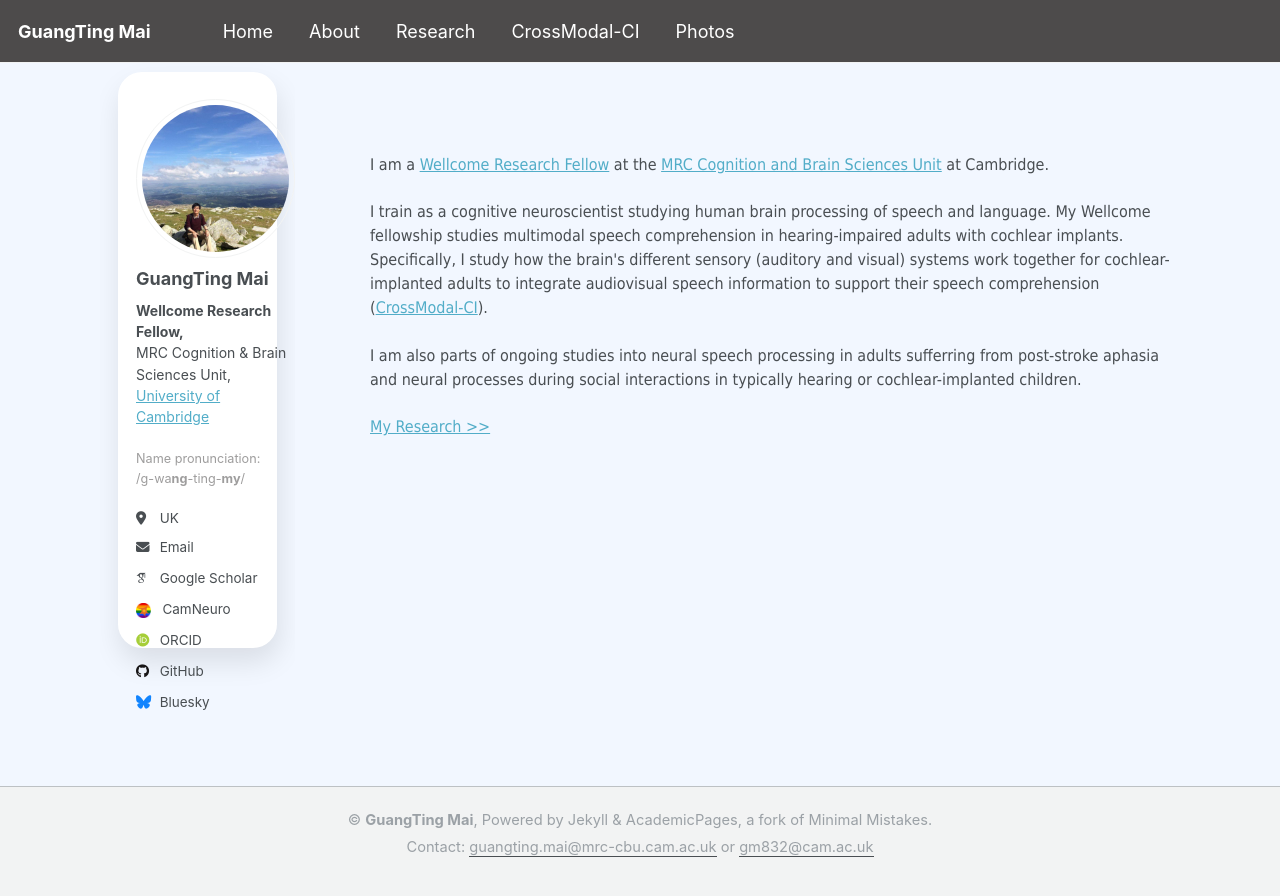
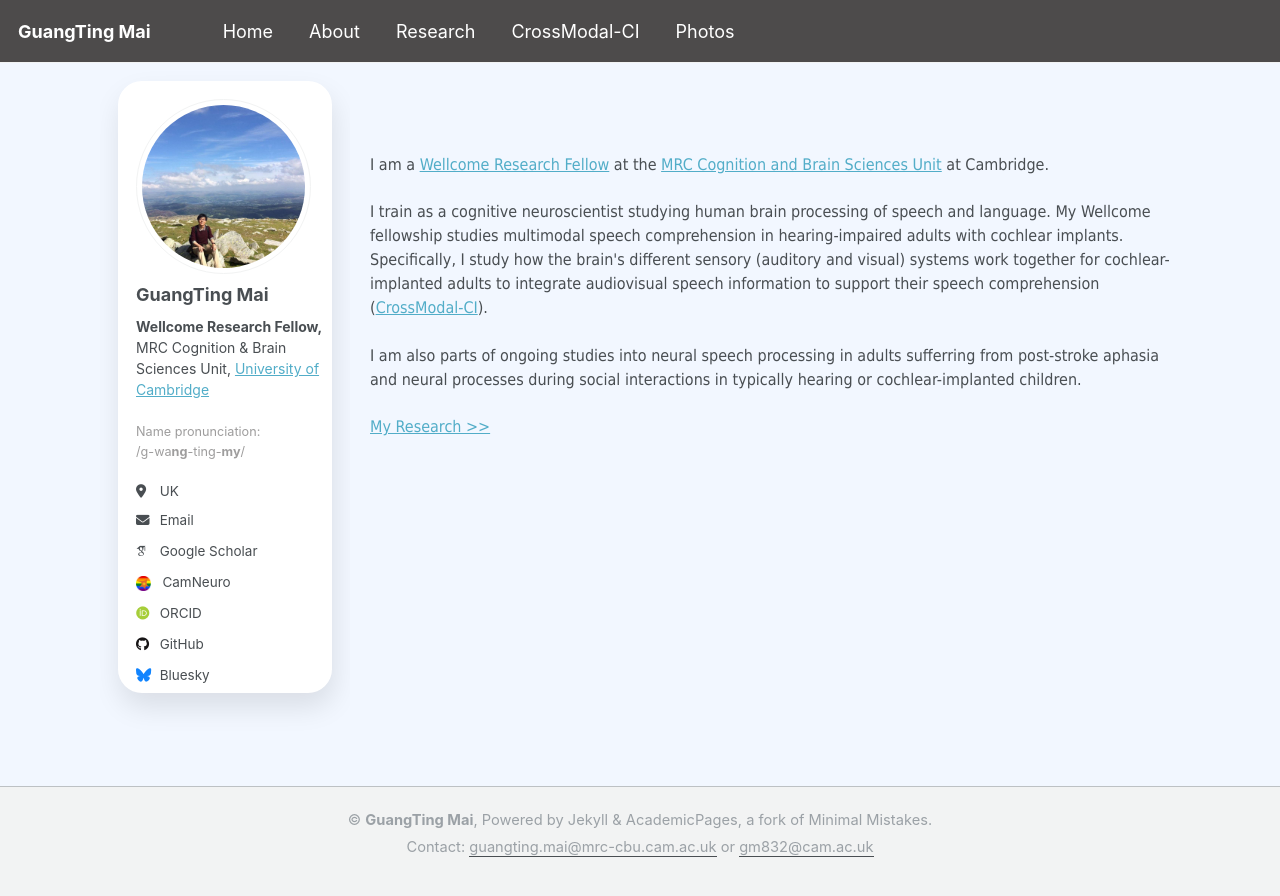
Before and after one commit to guangtingmai/guangtingmai.github.io, a Jekyll site: the page built from _pages/readme.html, in a window 1280 px wide. Shown: the top 896 px of the page. Built offline with Jekyll 4.4.1, drawn with Linux system fonts in a browser that asks for light colours; some web fonts are replaced.

Commit message:
Update custom.scss

```diff
--- a/_sass/custom.scss
+++ b/_sass/custom.scss
@@ -80,16 +80,16 @@ html, body {
 .sidebar {
   position: relative;
   padding-left: 2rem !important;
-  width: 25rem;
+  width: 28rem !important;
 }
 
 .sidebar::before {
   content: "";
   position: absolute;
-  top: 2rem;            /* Start at top of sidebar */
+  top: 2.5rem;            /* Start at top of sidebar */
   left: 1rem;
   right: 1rem;
-  height: 32rem;     /* Adjust until it covers profile + bio + follow */
+  height: 34rem;     /* Adjust until it covers profile + bio + follow */
   background: #fff;
   border-radius: 24px;
   box-shadow: 2px 14px 28px rgba(0,0,0,0.1);
```
